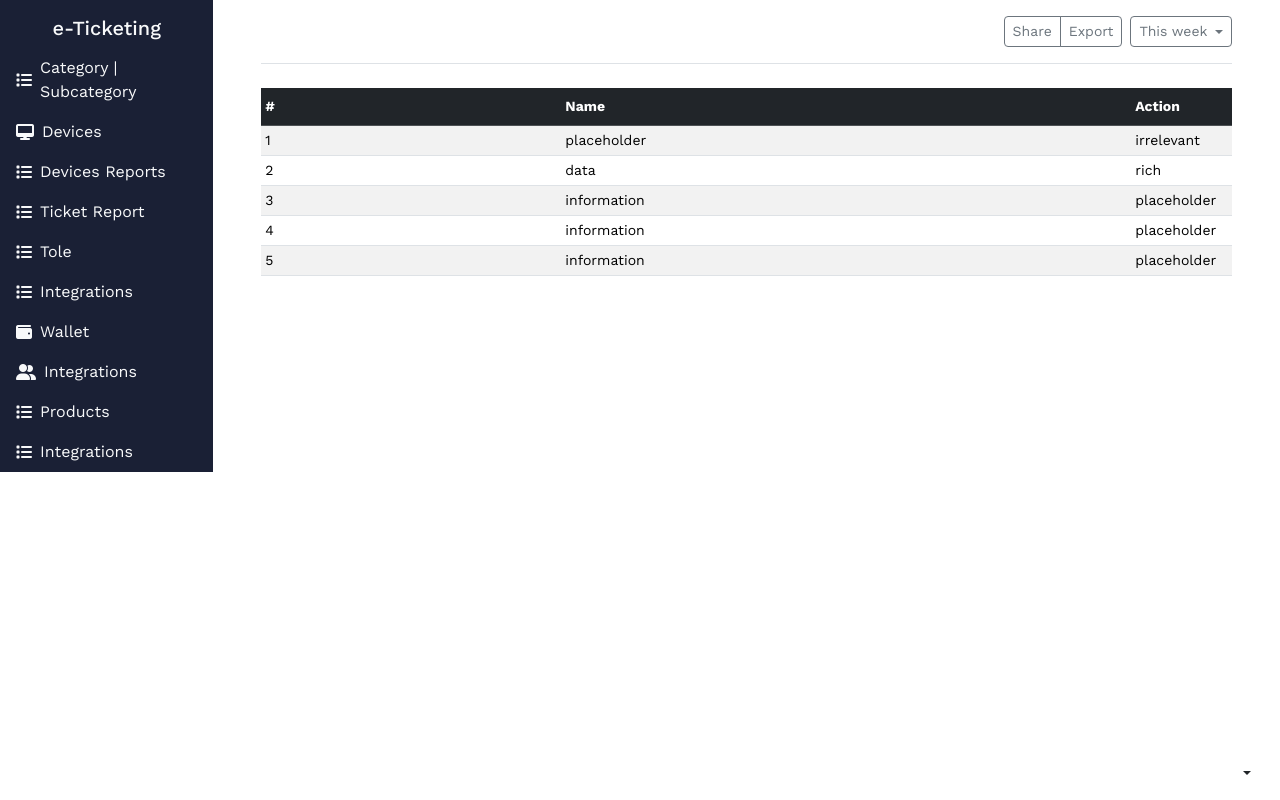
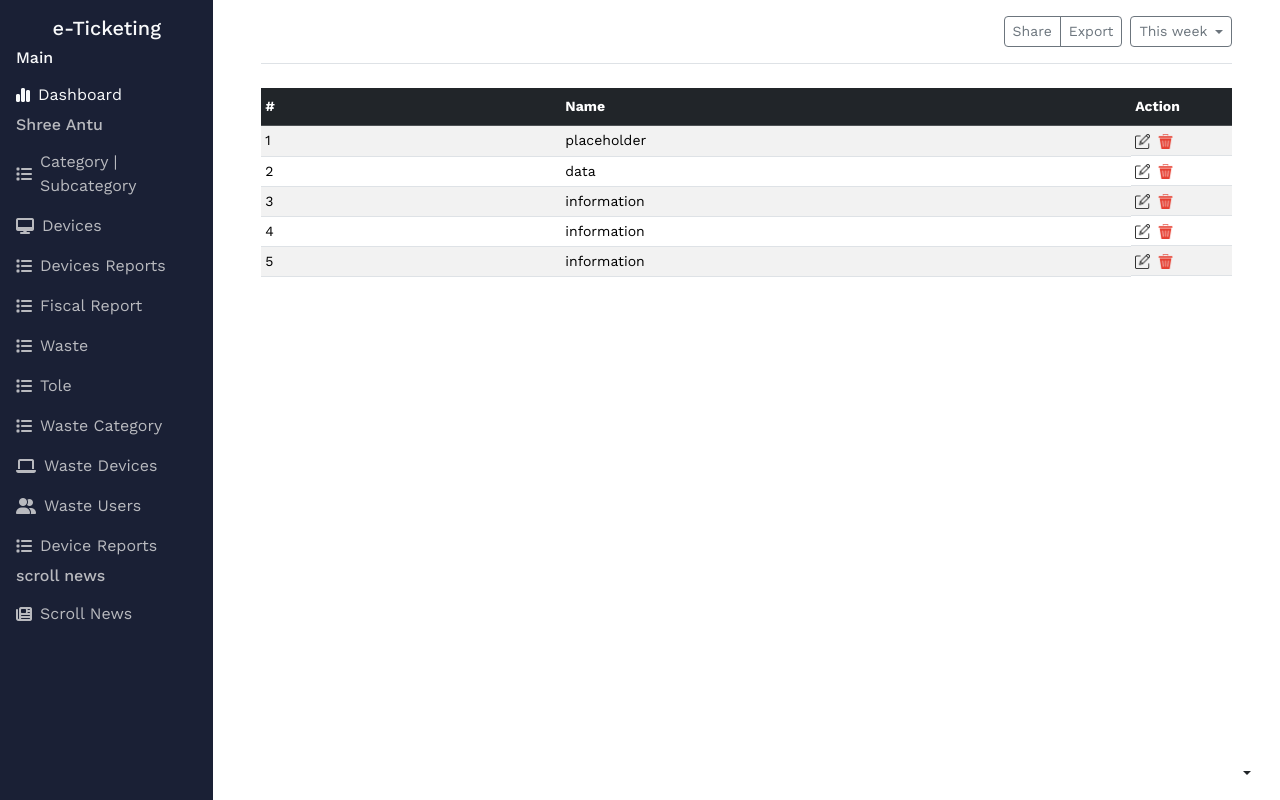
Before and after one commit to Janice1828/pos-system, a plain HTML site: page Dashboard/index.html in a window 1280 px wide. Drawn offline with nearby package versions, Linux system fonts and the light colour scheme.

Commit message:
Adding Pages For Sidebar

```diff
--- a/Pages/index.html
+++ b/Dashboard/index.html
@@ -96,7 +96,9 @@
 
     <div class="container-fluid">
       <div class="row">
-        <div class="sidebar col-md-3 col-lg-2 p-0 bg-custom-dark text-light">
+        <div
+          class="sidebar col-md-3 col-lg-2 p-0 bg-custom-dark text-light sidebar-h-100-vh"
+        >
           <div
             class="offcanvas-md offcanvas-end bg-custom-dark"
             tabindex="-1"
@@ -107,6 +109,7 @@
               class="offcanvas-body d-md-flex flex-column p-0 pt-lg-3 overflow-y-auto"
             >
               <h5 class="text-center">e-Ticketing</h5>
+              <h6 class="px-3">Main</h6>
               <ul class="nav flex-column">
                 <li class="nav-item">
                   <a
@@ -114,8 +117,21 @@
                     aria-current="page"
                     href="#"
                   >
-                    <i class="fa-solid fa-list"></i
-                    ><span> Category | Subcategory</span>
+                    <i class="fa-solid fa-chart-simple"></i>
+                    <span> Dashboard</span>
+                  </a>
+                </li>
+                <h6 class="px-3 sidebar-list-color">Shree Antu</h6>
+                <li class="nav-item">
+                  <a
+                    class="nav-link d-flex align-items-center gap-2 text-light"
+                    aria-current="page"
+                    href="#"
+                  >
+                    <i class="fa-solid fa-list sidebar-list-color"></i
+                    ><span class="sidebar-list-color">
+                      Category | Subcategory</span
+                    >
                   </a>
                 </li>
                 <li class="nav-item">
@@ -123,8 +139,10 @@
                     class="nav-link d-flex align-items-center gap-2 text-light"
                     href="#"
                   >
-                    <i class="fa-solid fa-desktop"></i>
-                    <span> Devices </span>
+                    <i
+                      class="fa-solid fa-desktop sidebar-list-color sidebar-list-color"
+                    ></i>
+                    <span class="sidebar-list-color"> Devices </span>
                   </a>
                 </li>
                 <li class="nav-item">
@@ -132,8 +150,8 @@
                     class="nav-link d-flex align-items-center gap-2 text-light"
                     href="#"
                   >
-                    <i class="fa-solid fa-list"></i>
-                    <span> Devices Reports </span>
+                    <i class="fa-solid fa-list sidebar-list-color"></i>
+                    <span class="sidebar-list-color"> Devices Reports </span>
                   </a>
                 </li>
                 <li class="nav-item">
@@ -141,8 +159,8 @@
                     class="nav-link d-flex align-items-center gap-2 text-light"
                     href="#"
                   >
-                    <i class="fa-solid fa-list"></i>
-                    <span> Ticket Report </span>
+                    <i class="fa-solid fa-list sidebar-list-color"></i>
+                    <span class="sidebar-list-color"> Fiscal Report </span>
                   </a>
                 </li>
                 <li class="nav-item">
@@ -150,8 +168,8 @@
                     class="nav-link d-flex align-items-center gap-2 text-light"
                     href="#"
                   >
-                    <i class="fa-solid fa-list"></i>
-                    <span> Tole </span>
+                    <i class="fa-solid fa-list sidebar-list-color"></i>
+                    <span class="sidebar-list-color"> Waste </span>
                   </a>
                 </li>
                 <li class="nav-item">
@@ -159,8 +177,8 @@
                     class="nav-link d-flex align-items-center gap-2 text-light"
                     href="#"
                   >
-                    <i class="fa-solid fa-list"></i>
-                    <span> Integrations </span>
+                    <i class="fa-solid fa-list sidebar-list-color"></i>
+                    <span class="sidebar-list-color"> Tole </span>
                   </a>
                 </li>
                 <li class="nav-item">
@@ -168,8 +186,8 @@
                     class="nav-link d-flex align-items-center gap-2 text-light"
                     href="#"
                   >
-                    <i class="fa-solid fa-wallet"></i>
-                    <span> Wallet </span>
+                    <i class="fa-solid fa-list sidebar-list-color"></i>
+                    <span class="sidebar-list-color"> Waste Category </span>
                   </a>
                 </li>
                 <li class="nav-item">
@@ -177,8 +195,8 @@
                     class="nav-link d-flex align-items-center gap-2 text-light"
                     href="#"
                   >
-                    <i class="fa-solid fa-user-group"></i>
-                    <span> Integrations </span>
+                    <i class="fa-solid fa-laptop sidebar-list-color"></i>
+                    <span class="sidebar-list-color"> Waste Devices </span>
                   </a>
                 </li>
                 <li class="nav-item">
@@ -186,8 +204,8 @@
                     class="nav-link d-flex align-items-center gap-2 text-light"
                     href="#"
                   >
-                    <i class="fa-solid fa-list"></i>
-                    <span> Products </span>
+                    <i class="fa-solid fa-user-group sidebar-list-color"></i>
+                    <span class="sidebar-list-color"> Waste Users </span>
                   </a>
                 </li>
                 <li class="nav-item">
@@ -195,9 +213,18 @@
                     class="nav-link d-flex align-items-center gap-2 text-light"
                     href="#"
                   >
-                    <i class="fa-solid fa-list"></i>
-
-                    <span> Integrations </span>
+                    <i class="fa-solid fa-list sidebar-list-color"></i>
+                    <span class="sidebar-list-color"> Device Reports </span>
+                  </a>
+                </li>
+                <h6 class="px-3 sidebar-list-color">scroll news</h6>
+                <li class="nav-item">
+                  <a
+                    class="nav-link d-flex align-items-center gap-2 text-light"
+                    href="#"
+                  >
+                    <i class="fa-solid fa-newspaper sidebar-list-color"></i>
+                    <span class="sidebar-list-color"> Scroll News </span>
                   </a>
                 </li>
               </ul>
@@ -240,27 +267,103 @@
                 <tr>
                   <td style="width: 300px">1</td>
                   <td style="width: 570px">placeholder</td>
-                  <td>irrelevant</td>
+                  <td class="d-flex gap-2">
+                    <a href="">
+                      <img
+                        src="../Images/edit.png"
+                        alt=""
+                        style="height: 15px"
+                      />
+                    </a>
+                    <a href="#">
+                      <img
+                        class=""
+                        src="../Images/delete.png"
+                        alt=""
+                        style="height: 15px"
+                      />
+                    </a>
+                  </td>
                 </tr>
                 <tr>
                   <td>2</td>
                   <td>data</td>
-                  <td>rich</td>
+                  <td class="d-flex gap-2">
+                    <a href="">
+                      <img
+                        src="../Images/edit.png"
+                        alt=""
+                        style="height: 15px"
+                      />
+                    </a>
+                    <a href="#">
+                      <img
+                        src="../Images/delete.png"
+                        alt=""
+                        style="height: 15px"
+                      />
+                    </a>
+                  </td>
                 </tr>
                 <tr>
                   <td>3</td>
                   <td>information</td>
-                  <td>placeholder</td>
+                  <td class="d-flex gap-2">
+                    <a href="">
+                      <img
+                        src="../Images/edit.png"
+                        alt=""
+                        style="height: 15px"
+                      />
+                    </a>
+                    <a href="#">
+                      <img
+                        src="../Images/delete.png"
+                        alt=""
+                        style="height: 15px"
+                      />
+                    </a>
+                  </td>
                 </tr>
                 <tr>
                   <td>4</td>
                   <td>information</td>
-                  <td>placeholder</td>
+                  <td class="d-flex gap-2">
+                    <a href="">
+                      <img
+                        src="../Images/edit.png"
+                        alt=""
+                        style="height: 15px"
+                      />
+                    </a>
+                    <a href="#">
+                      <img
+                        src="../Images/delete.png"
+                        alt=""
+                        style="height: 15px"
+                      />
+                    </a>
+                  </td>
                 </tr>
                 <tr>
                   <td>5</td>
                   <td>information</td>
-                  <td>placeholder</td>
+                  <td class="d-flex gap-2">
+                    <a href="">
+                      <img
+                        src="../Images/edit.png"
+                        alt=""
+                        style="height: 15px"
+                      />
+                    </a>
+                    <a href="#">
+                      <img
+                        src="../Images/delete.png"
+                        alt=""
+                        style="height: 15px"
+                      />
+                    </a>
+                  </td>
                 </tr>
               </tbody>
             </table>
--- a/style.css
+++ b/style.css
@@ -8,3 +8,15 @@
 .bg-custom-dark {
   background: #1a2035;
 }
+.sidebar-h-100-vh {
+  height: 100vh;
+}
+.sidebar-list-color {
+  color: #b9babf;
+}
+
+@media screen and (max-width: 768px) {
+  .sidebar-h-100-vh {
+    height: 100%;
+  }
+}
```
Also changed, not shown: Dashboard/category-subcategory.html (added), Dashboard/device-report.html (added), Dashboard/devices-report.html (added), Dashboard/devices.html (added), Dashboard/fiscal-report.html (added), Dashboard/scroll-news.html (added), Dashboard/tole.html (added), Dashboard/waste-category.html (added), Dashboard/waste-device.html (added), Dashboard/waste-users.html (added), Dashboard/waste.html (added).
